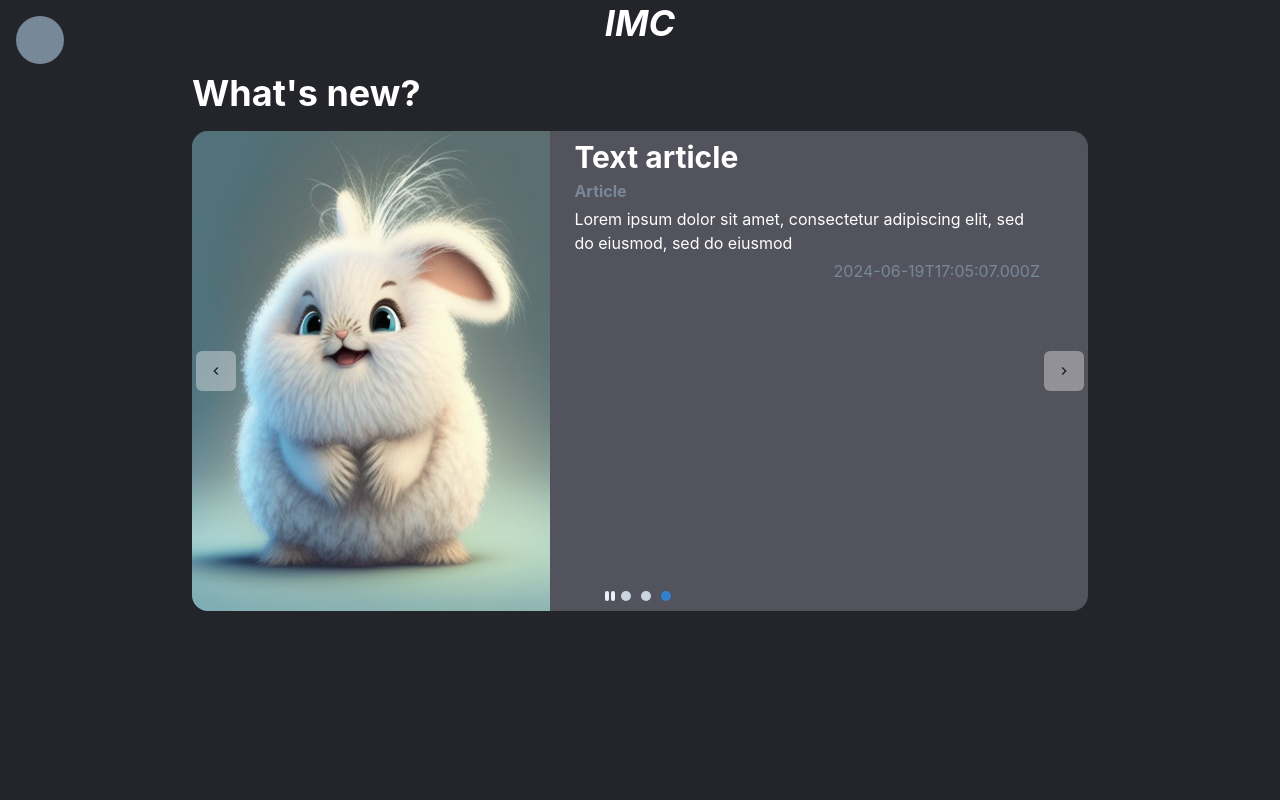
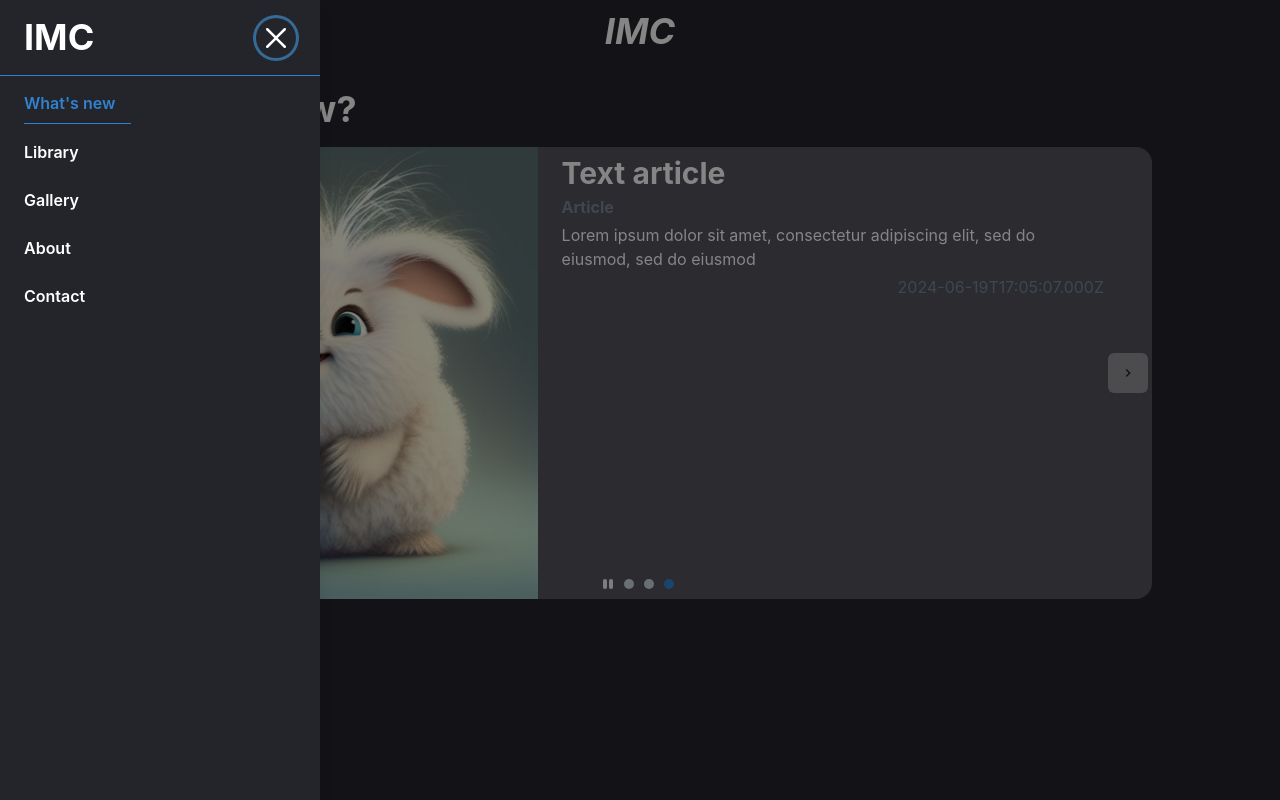
Before and after one commit to Limenkey/shadowverse, a React (Vite) app in the folder shadowverse/: page / in a window 1280 px wide. Both pictures are taken after a click on the element 40 px from the left and 40 px from the top of the page. Built offline with nearby package versions, Linux system fonts and the light colour scheme.

Commit message:
feat: adds navigation menu

```diff
--- /dev/null
+++ b/shadowverse/src/app/components/Navigation/Navigation.tsx
@@ -0,0 +1,79 @@
+import {
+  Box,
+  Circle,
+  Drawer,
+  DrawerBody,
+  DrawerContent,
+  DrawerHeader,
+  DrawerOverlay,
+  Heading,
+  IconButton,
+  Stack,
+} from '@chakra-ui/react';
+import { useState } from 'react';
+import { CloseIcon } from '@chakra-ui/icons';
+import paths from '../../providers/Router/paths.tsx';
+import { NavigationButton } from './NavigationButton.tsx';
+
+export const Navigation = () => {
+  const [isOpen, setIsOpen] = useState(false);
+
+  const onClose = () => setIsOpen(false);
+  const onOpen = () => setIsOpen(true);
+  return (
+    <>
+      <Circle
+        size='48px'
+        bg='lightslategrey'
+        position='absolute'
+        top='8px'
+        left='16px'
+        display='flex'
+        flexDirection='column'
+        justifyContent='center'
+        alignItems='center'
+        gap='4px'
+        onClick={onOpen}
+      >
+        <Box width='24px' height='3px' bg='gray.300' />
+        <Box width='24px' height='3px' bg='gray.300' />
+        <Box width='24px' height='3px' bg='gray.300' />
+      </Circle>
+      <Drawer placement='left' onClose={onClose} isOpen={isOpen}>
+        <DrawerOverlay />
+        <DrawerContent bg='#24252b' color='white'>
+          <DrawerHeader
+            borderBottomWidth='1px'
+            borderColor='blue.500'
+            display='flex'
+            justifyContent='space-between'
+            alignItems='center'
+          >
+            <Heading>IMC</Heading>
+            <IconButton
+              icon={<CloseIcon width='20px' height='20px' />}
+              aria-label='closeMenuBtn'
+              onClick={onClose}
+              borderRadius='50%'
+              bg='transparent'
+              color='white'
+              _hover={{ bg: 'transparent', color: 'gray.300' }}
+            />
+          </DrawerHeader>
+          <DrawerBody>
+            <Stack>
+              {paths.map(({ label, path }) => (
+                <NavigationButton
+                  key={path}
+                  onClose={onClose}
+                  path={path}
+                  label={label}
+                />
+              ))}
+            </Stack>
+          </DrawerBody>
+        </DrawerContent>
+      </Drawer>
+    </>
+  );
+};
--- /dev/null
+++ b/shadowverse/src/app/components/Navigation/NavigationButton.tsx
@@ -0,0 +1,34 @@
+import { Button } from '@chakra-ui/react';
+import { Link, useLocation } from 'react-router-dom';
+import { PATHS } from '../../providers/Router/paths.tsx';
+
+interface NavigationButtonProps {
+  onClose: () => void;
+  path: PATHS;
+  label: string;
+}
+
+export const NavigationButton = (props: NavigationButtonProps) => {
+  const { label, onClose, path } = props;
+  const { pathname } = useLocation();
+  const isActive = path === pathname;
+
+  const NavigationButtonStyle = {
+    _hover: {
+      color: isActive ? 'blue.500' : 'blue.200',
+    },
+    borderBottom: isActive ? '1px solid' : undefined,
+    borderColor: isActive ? 'blue.500' : undefined,
+    borderRadius: 'none',
+    color: isActive ? 'blue.500' : 'white',
+    justifyContent: 'flex-start',
+    pl: '0',
+    variant: 'text',
+  };
+
+  return (
+    <Link to={path} onClick={onClose}>
+      <Button {...NavigationButtonStyle}>{label}</Button>
+    </Link>
+  );
+};
--- a/shadowverse/src/app/providers/Router/Router.tsx
+++ b/shadowverse/src/app/providers/Router/Router.tsx
@@ -2,6 +2,7 @@ import { Suspense } from 'react';
 import { Box, Center, Circle, Heading, Stack } from '@chakra-ui/react';
 import { Route, Routes } from 'react-router-dom';
 import paths from './paths.tsx';
+import { Navigation } from '../../components/Navigation/Navigation.tsx';
 
 const Router = () => {
   return (
@@ -13,15 +14,11 @@ const Router = () => {
       }
     >
       <Stack height='100vh' direction='column' gap='24px' bg='#24252b'>
-        <Circle
-          size='48px'
-          bg='lightslategrey'
-          position='absolute'
-          top='16px'
-          left='16px'
-        />
-        <Center width='100%' height='48px'>
-          <Heading fontStyle='italic' color='white'>IMC</Heading>
+        <Navigation />
+        <Center width='100%' height='64px'>
+          <Heading fontStyle='italic' color='white'>
+            IMC
+          </Heading>
         </Center>
         {/* TODO: Create NavBar/Menu */}
         <Routes>
--- a/shadowverse/src/app/providers/Router/paths.tsx
+++ b/shadowverse/src/app/providers/Router/paths.tsx
@@ -1,14 +1,39 @@
 import { Box } from '@chakra-ui/react';
 import { MainPage } from '../../../pages/MainPage';
+
+export enum PATHS {
+  ABOUT = '/about',
+  CONTACT = '/contact',
+  GALLERY = '/gallery',
+  LIBRARY = '/library',
+  ROOT = '/',
+}
 
 const paths = [
   {
     element: <MainPage />,
-    path: '/',
+    label: "What's new",
+    path: PATHS.ROOT,
   },
   {
-    element: <Box>Hello!</Box>,
-    path: '/1',
+    element: <Box color='white'>Library</Box>,
+    label: 'Library',
+    path: PATHS.LIBRARY,
+  },
+  {
+    element: <Box color='white'>Gallery</Box>,
+    label: 'Gallery',
+    path: PATHS.GALLERY,
+  },
+  {
+    element: <Box color='white'>About</Box>,
+    label: 'About',
+    path: PATHS.ABOUT,
+  },
+  {
+    element: <Box color='white'>Contact</Box>,
+    label: 'Contact',
+    path: PATHS.CONTACT,
   },
 ];
 
--- a/shadowverse/src/pages/MainPage/MainPage.tsx
+++ b/shadowverse/src/pages/MainPage/MainPage.tsx
@@ -6,7 +6,7 @@ const MainPage = () => {
     <Center>
       <Stack
         height='100%'
-        width='70%'
+        width='1024px'
         borderRadius='16px'
         aria-label='box'
         gap='16px'
--- a/shadowverse/src/pages/MainPage/components/ContentCarousel/ContentCarousel.tsx
+++ b/shadowverse/src/pages/MainPage/components/ContentCarousel/ContentCarousel.tsx
@@ -63,7 +63,7 @@ export const ContentCarousel = () => {
       renderItem={(item) => (
         <Flex
           alignItems='center'
-          height='60vh'
+          height='452px'
           background='#52535c'
           shadow='md'
         >
--- a/shadowverse/src/shared/presentation/Carousel/Carousel.tsx
+++ b/shadowverse/src/shared/presentation/Carousel/Carousel.tsx
@@ -109,6 +109,7 @@ const Carousel = <T extends { id: number | string }>(
           width='12px'
           height='10px'
           bg='transparent'
+          mr='5px'
           p='0'
           role='group'
           _hover={{
```
